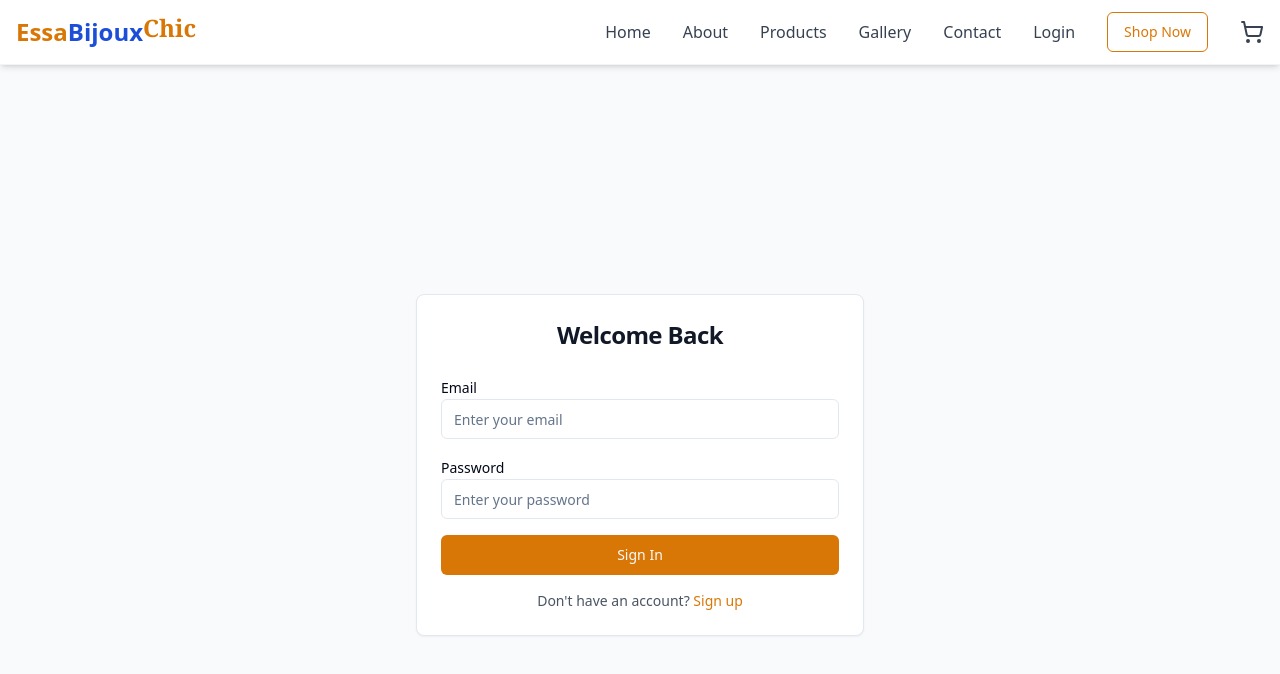
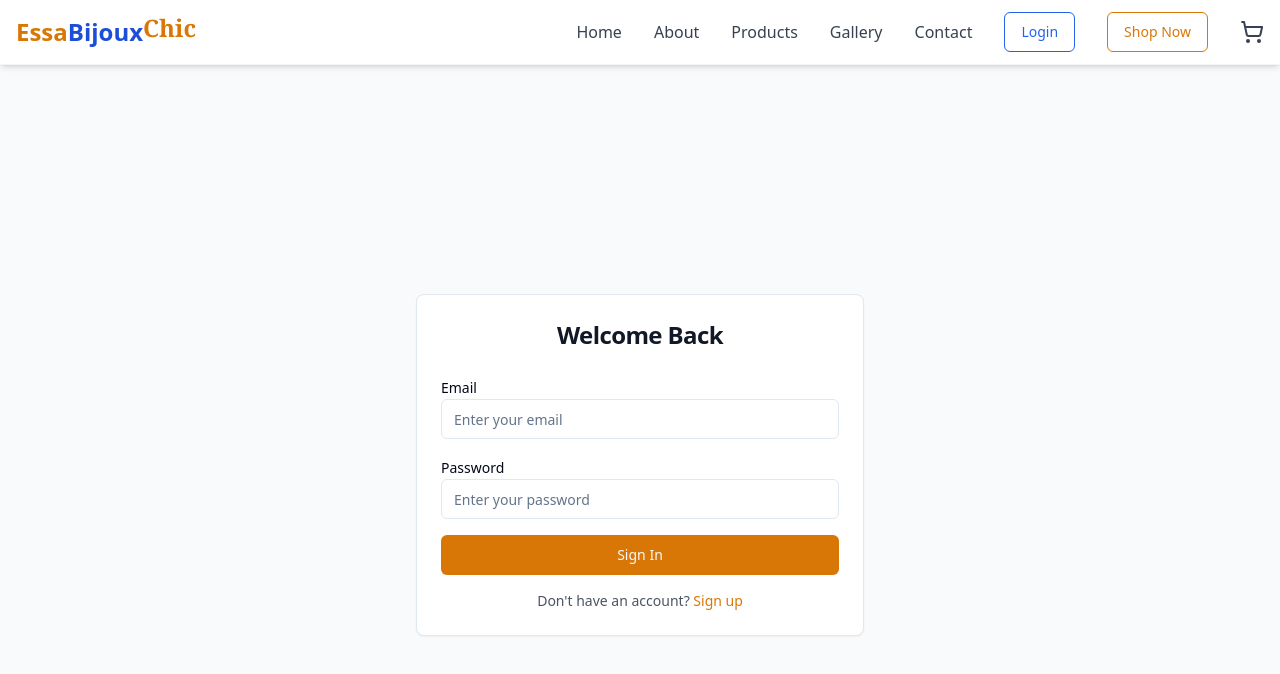
Before and after one commit to 3kimE/essa-chic-webshop, a React (Vite) app: page /auth in a window 1280 px wide. Shown: the top 674 px of the page. Built offline with nearby package versions, Linux system fonts and the light colour scheme.

Commit message:
Fix: Login button in Navbar
- Changed the "Login" link in the Navbar to a button for better UI/UX.

```diff
--- a/src/components/Navbar.tsx
+++ b/src/components/Navbar.tsx
@@ -43,9 +43,13 @@ const Navbar = () => {
                 Dashboard
               </Link>
             ) : (
-              <Link to="/auth" className="font-medium text-gray-700 hover:text-amber-600 transition-colors">
-                Login
-              </Link>
+              <Button
+                variant="outline"
+                className="border-blue-600 text-blue-600 hover:bg-blue-600 hover:text-white"
+                asChild
+              >
+                <Link to="/auth">Login</Link>
+              </Button>
             )}
 
             <Button variant="outline" className="border-amber-600 text-amber-600 hover:bg-amber-600 hover:text-white">
@@ -129,13 +133,14 @@ const Navbar = () => {
                 Dashboard
               </Link>
             ) : (
-              <Link
-                to="/auth"
-                className="block py-2 text-gray-700 hover:text-amber-600 transition-colors"
+              <Button
+                variant="outline"
+                className="w-full border-blue-600 text-blue-600 hover:bg-blue-600 hover:text-white mb-2"
                 onClick={() => setIsOpen(false)}
+                asChild
               >
-                Login
-              </Link>
+                <Link to="/auth">Login</Link>
+              </Button>
             )}
             <Button
               variant="outline"
--- a/src/pages/Dashboard.tsx
+++ b/src/pages/Dashboard.tsx
@@ -1,4 +1,3 @@
-
 import { useEffect, useState } from "react";
 import { useNavigate } from "react-router-dom";
 import { Button } from "@/components/ui/button";
@@ -50,7 +49,12 @@ const Dashboard = () => {
           variant: "destructive",
         });
       } else {
-        setOrders(data || []);
+        // Transform the data to match our Order interface
+        const transformedOrders = (data || []).map(order => ({
+          ...order,
+          items: Array.isArray(order.items) ? order.items : []
+        }));
+        setOrders(transformedOrders);
       }
     } catch (error) {
       console.error('Error:', error);
--- a/src/pages/OrderDetail.tsx
+++ b/src/pages/OrderDetail.tsx
@@ -1,4 +1,3 @@
-
 import { useEffect, useState } from "react";
 import { useParams, useNavigate } from "react-router-dom";
 import { Button } from "@/components/ui/button";
@@ -56,7 +55,12 @@ const OrderDetail = () => {
         });
         navigate("/dashboard");
       } else {
-        setOrder(data);
+        // Transform the data to match our OrderDetail interface
+        const transformedOrder = {
+          ...data,
+          items: Array.isArray(data.items) ? data.items : []
+        };
+        setOrder(transformedOrder);
       }
     } catch (error) {
       console.error('Error:', error);
```
